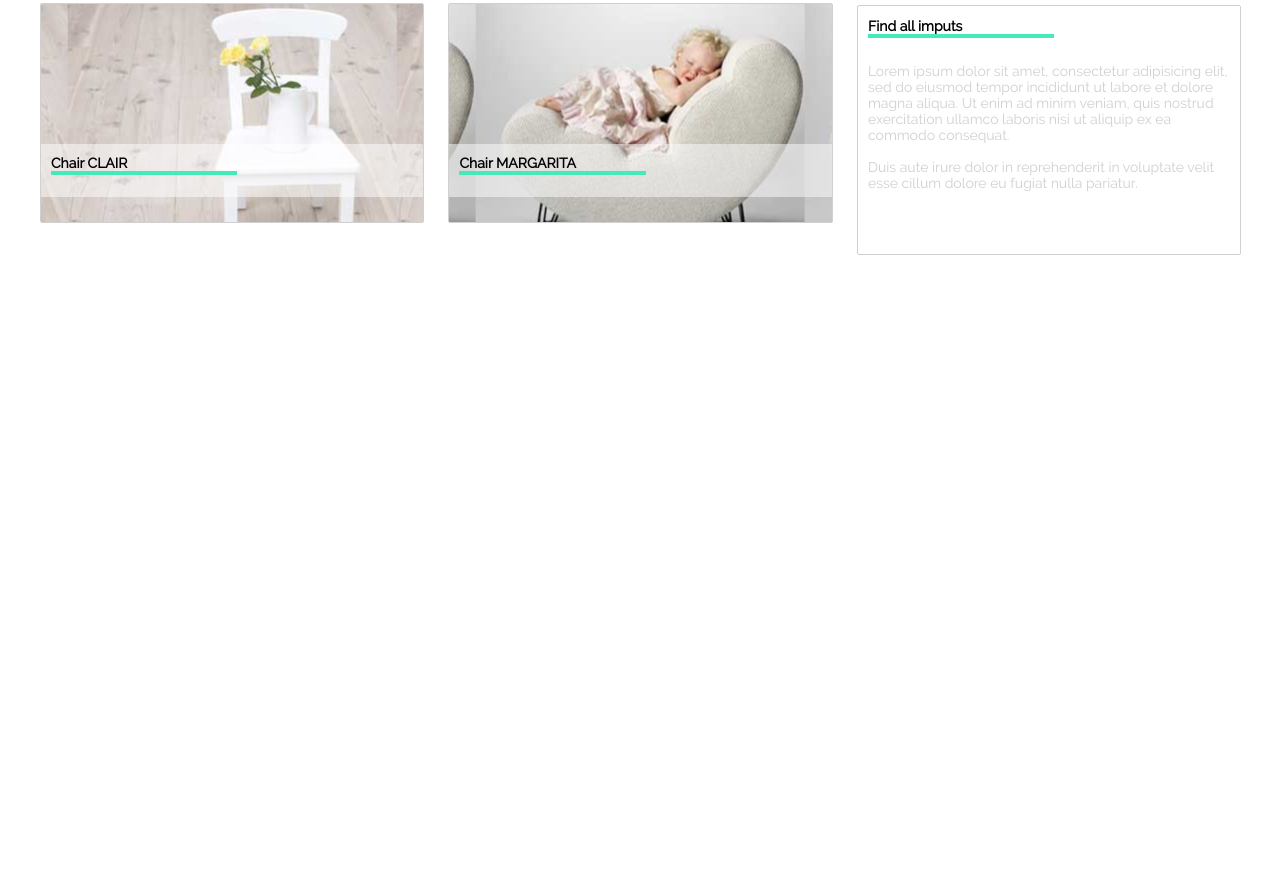
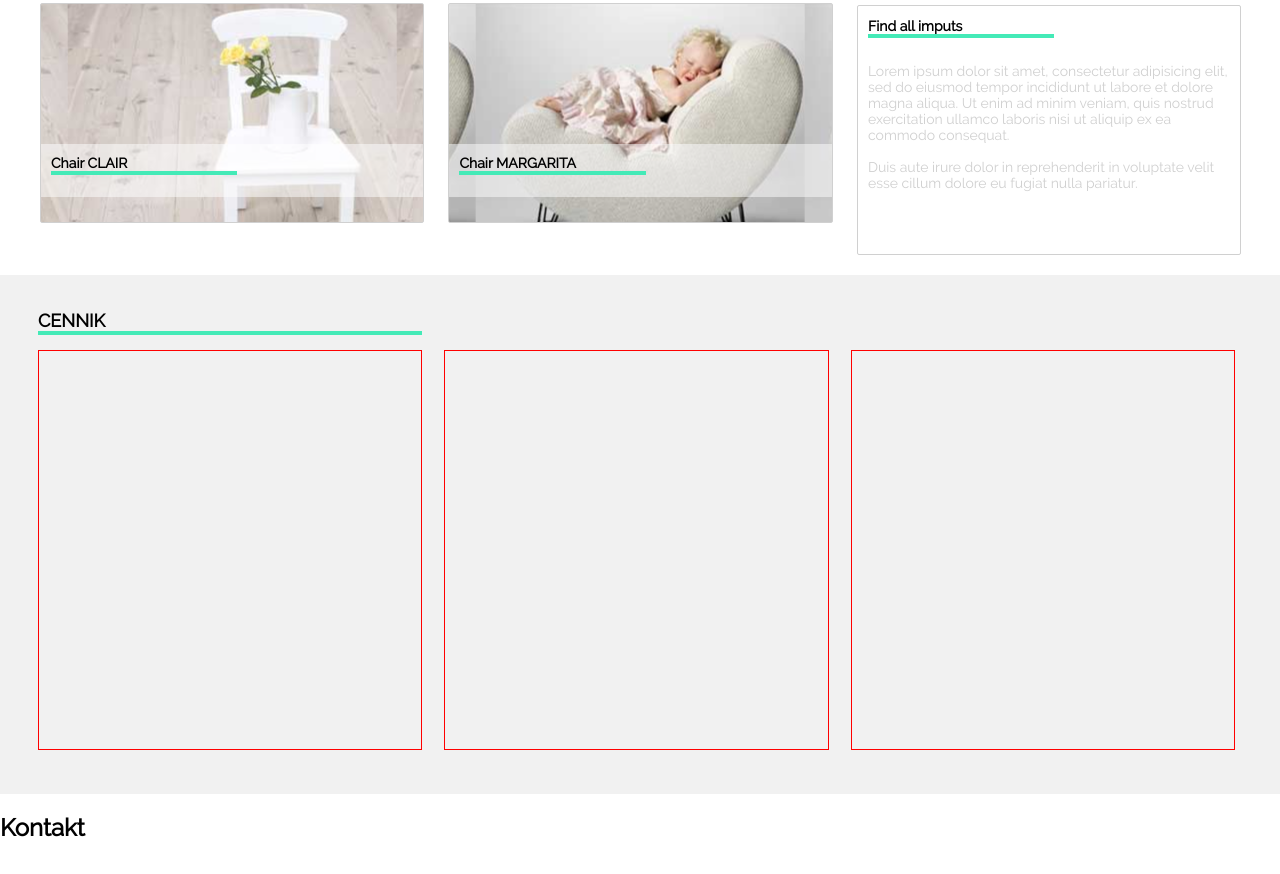
Before and after one commit to wcelmer/SitOnChair, a plain HTML site: page index.html in a window 1280 px wide. Shown: the part 465-1339 px from the top of the page. Before the commit the page ends 800 px from the top, so only its background shows below. Drawn offline with Linux system fonts and the light colour scheme.

Commit message:
cennik początek

```diff
--- a/css/style.css
+++ b/css/style.css
@@ -172,3 +172,29 @@ height: 400px;
   border-bottom: 4px solid rgb(68,234,183);
   width: 50%;
 }
+/**
+*Price
+*/
+.price {
+  background-color: rgba(208,208,208,0.3);
+  padding: 20px;
+}
+.price .column {
+  height: 400px;
+  border: 1px solid red;
+  margin-left: 18px;
+  margin-bottom: 20px;
+}
+.price .container h1 {
+  width: 31%;
+  border-bottom: 4px solid rgb(68,234,183);
+  margin-left: 18px;
+  text-transform: uppercase;
+  font-size: 18px;
+}
+/**
+*Form
+*/
+/**
+*Site-Footer
+*/
--- a/index.html
+++ b/index.html
@@ -65,6 +65,7 @@
   </section>
   <section class="price">
     <div class="container">
+      <h1>Cennik</h1>
       <div class="row layout-3-col">
         <div class="column">
         </div>
@@ -76,6 +77,7 @@
   </section>
   <section class="form">
     <div class="container">
+      <h1>Kontakt</h1>
       <div class="row layout-2-col">
         <div class="column">
         </div>
```
